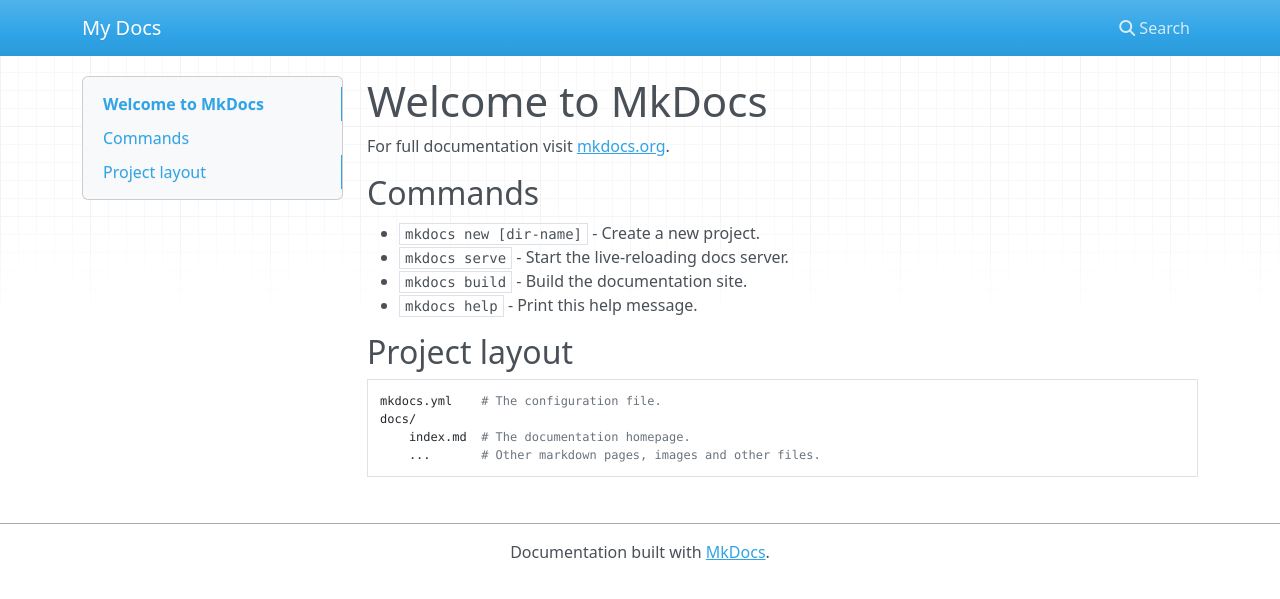
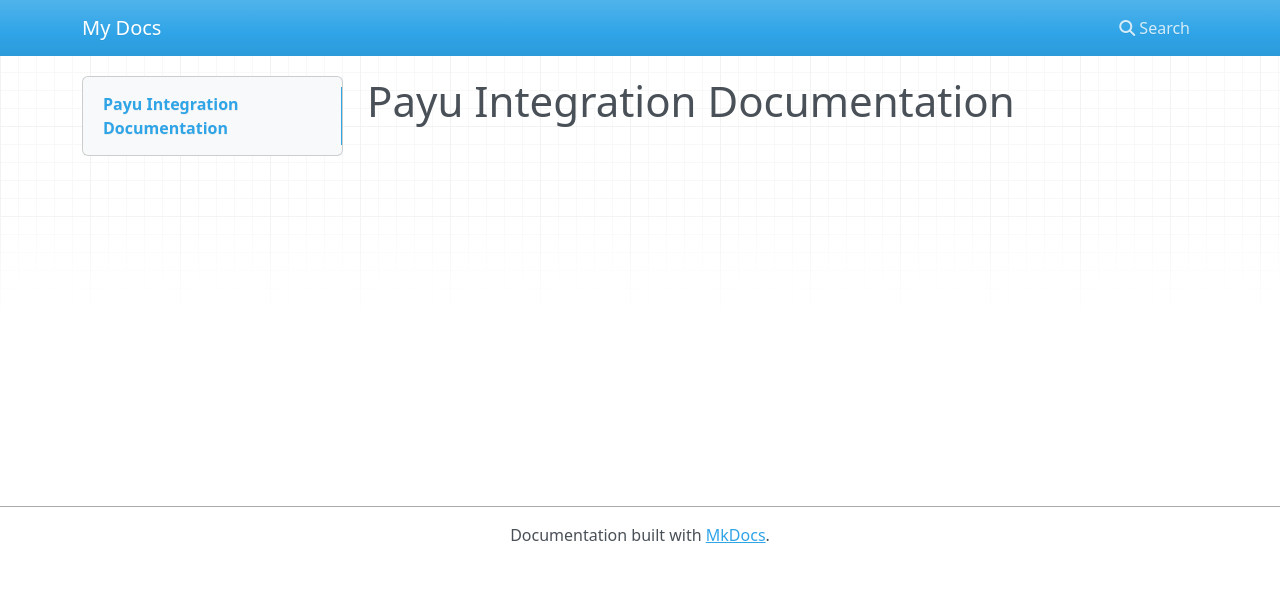
Before and after one commit to devsupport-ai/payubiz, an MkDocs documentation site: the page built from docs/index.md, in a window 1280 px wide. Shown: the top 599 px of the page. Built offline with MkDocs 1.6.1, drawn with Linux system fonts in a browser that asks for light colours; nearby versions of some CDN libraries.

Commit message:
Blank index

```diff
--- a/docs/index.md
+++ b/docs/index.md
@@ -1,17 +1 @@
-# Welcome to MkDocs
-
-For full documentation visit [mkdocs.org](http://mkdocs.org).
-
-## Commands
-
-* `mkdocs new [dir-name]` - Create a new project.
-* `mkdocs serve` - Start the live-reloading docs server.
-* `mkdocs build` - Build the documentation site.
-* `mkdocs help` - Print this help message.
-
-## Project layout
-
-    mkdocs.yml    # The configuration file.
-    docs/
-        index.md  # The documentation homepage.
-        ...       # Other markdown pages, images and other files.
+# Payu Integration Documentation
```
